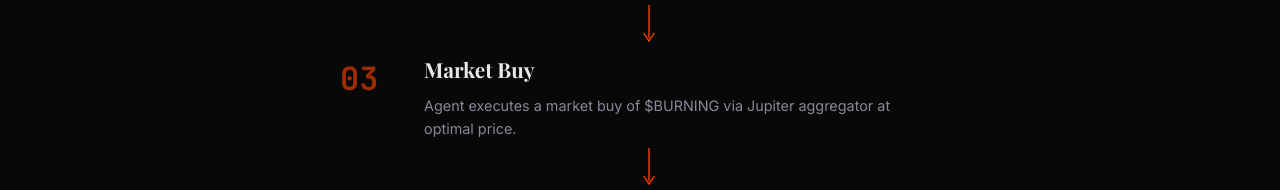
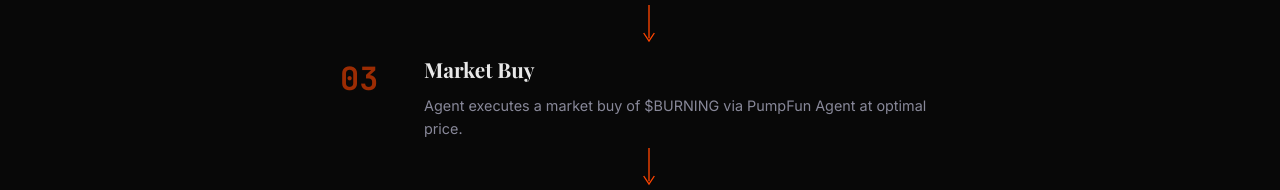
Before and after one commit to jeligambles-dev/theburningcompany, a website: page website/index.html in a window 1280 px wide. Shown: the part 2468-2658 px from the top of the page. Drawn offline with nearby package versions, Linux system fonts and the light colour scheme; no server answers.

Commit message:
fix: replace Jupiter references with PumpFun Agent

```diff
--- a/website/index.html
+++ b/website/index.html
@@ -174,7 +174,7 @@
                     <div class="flow-number">03</div>
                     <div class="flow-content">
                         <h3>Market Buy</h3>
-                        <p>Agent executes a market buy of $BURNING via Jupiter aggregator at optimal price.</p>
+                        <p>Agent executes a market buy of $BURNING via PumpFun Agent at optimal price.</p>
                     </div>
                 </div>
                 <div class="flow-arrow">
```
